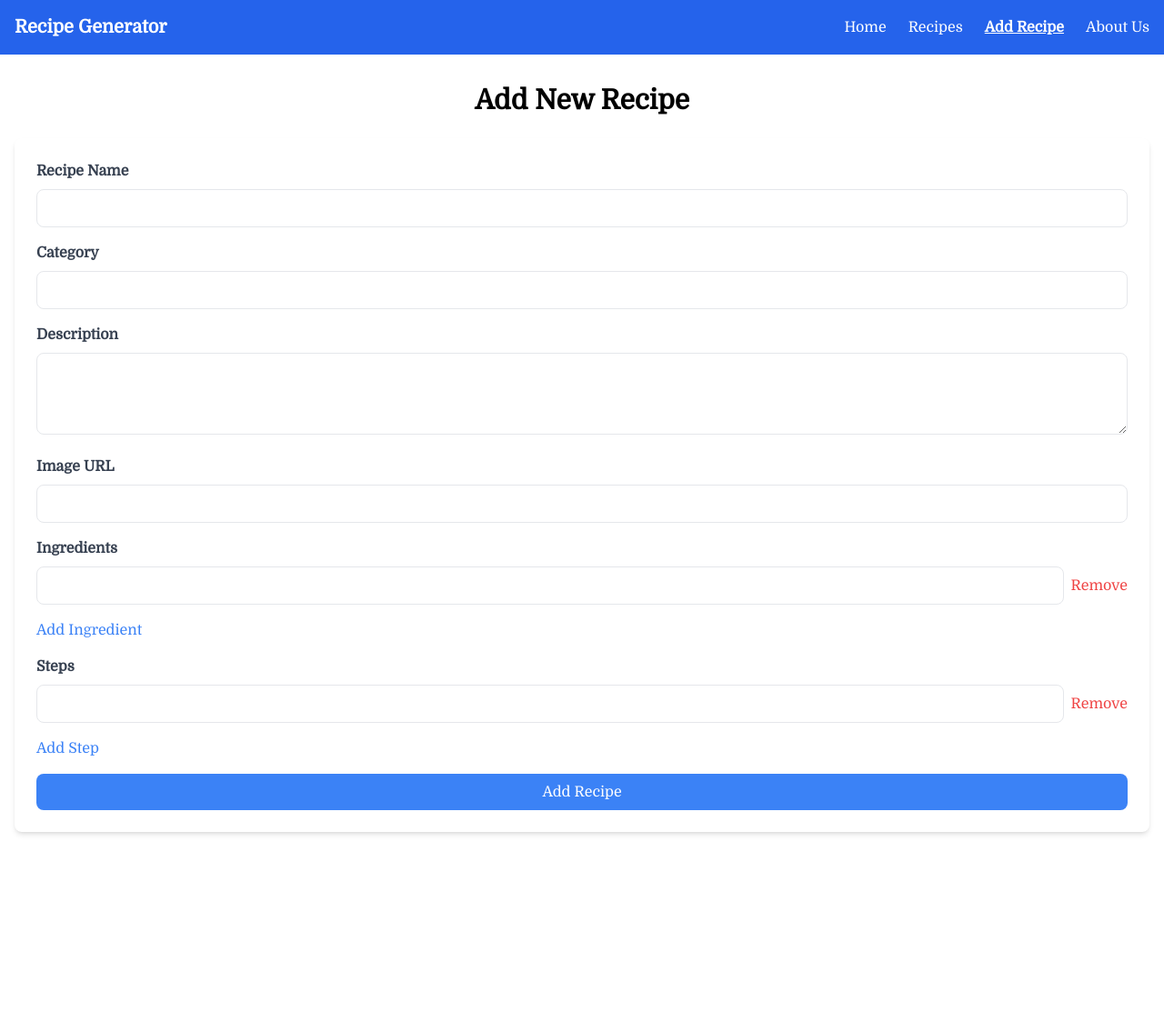
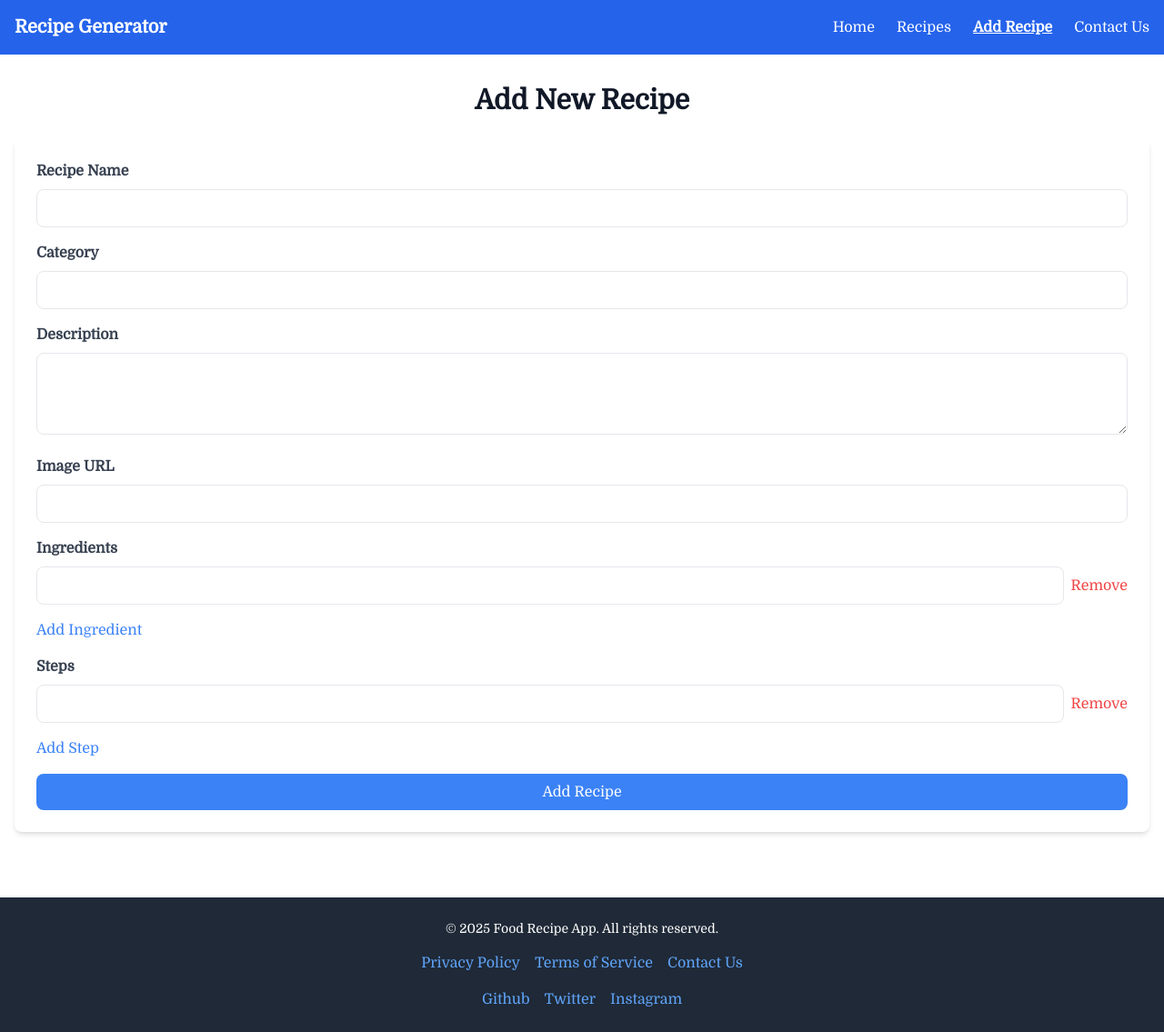
Before and after one commit to Rehman32/food-recipe-mern-app, a React (Create React App) app in the folder frontend/: page /add-recipe in a window 1280 px wide. Shown: the whole page at 91% size. Before the commit the page ends 947 px from the top, so only its background shows below. Built offline with nearby package versions, Linux system fonts and the light colour scheme; no server answers.

Commit message:
2nd commit improving the feature

```diff
--- a/frontend/src/App.js
+++ b/frontend/src/App.js
@@ -5,6 +5,10 @@ import RecipeList from "./pages/RecipeList";
 import { RecipeProvider } from "./context/RecipeContext";
 import RecipeDetails from "./components/RecipeDetail";
 import AddRecipes from "./pages/AddRecipes";
+import SearchBar from "./components/searchbar";
+import Footer from "./components/Footer";
+import ContactUs from "./pages/ContactUs";
+
 export default function App() {
   return (
     <RecipeProvider>
@@ -24,17 +28,18 @@ export default function App() {
             path="/recipes"
             element={
               <>
+                <div className="mt-5 flex justify-center">
+                  <SearchBar />
+                </div>
                 <RecipeList />
               </>
             }
           />
           <Route path="/recipes/:id" element={<RecipeDetails />} />
-          <Route
-            path="/add-recipe"
-            element={<AddRecipes/>}
-          />
-          <Route path="/about" element={<h1>Welcome to about Us Page</h1>} />
+          <Route path="/add-recipe" element={<AddRecipes />} />
+          <Route path="/contact" element={<ContactUs />} />
         </Routes>
+        <Footer />
       </BrowserRouter>
     </RecipeProvider>
   );
--- /dev/null
+++ b/frontend/src/components/Footer.js
@@ -0,0 +1,23 @@
+import React from "react";
+
+export default function Footer() {
+  return (
+    <footer className="bg-gray-800 text-white py-6 mt-10">
+      <div className="container mx-auto px-4 text-center">
+        <p className="text-sm">
+          &copy; {new Date().getFullYear()} Food Recipe App. All rights reserved.
+        </p>
+        <div className="mt-4 flex justify-center space-x-4">
+          <a href="#" className="text-blue-400 hover:text-blue-600">Privacy Policy</a>
+          <a href="#" className="text-blue-400 hover:text-blue-600">Terms of Service</a>
+          <a href="/contact" className="text-blue-400 hover:text-blue-600">Contact Us</a>
+        </div>
+        <div className="mt-4">
+          <a href="https://github.com/Rehman32/" className="text-blue-400 hover:text-blue-600 mx-2">Github</a>
+          <a href="https://twitter.com" className="text-blue-400 hover:text-blue-600 mx-2">Twitter</a>
+          <a href="https://instagram.com" className="text-blue-400 hover:text-blue-600 mx-2">Instagram</a>
+        </div>
+      </div>
+    </footer>
+  );
+}
--- a/frontend/src/components/navbar.js
+++ b/frontend/src/components/navbar.js
@@ -43,12 +43,12 @@ export default function Navbar() {
           </li>
           <li>
             <NavLink
-              to="/about"
+              to="/contact"
               className={({ isActive }) =>
                 isActive ? "font-bold underline" : "hover:underline"
               }
             >
-              About Us
+              Contact Us
             </NavLink>
           </li>
         </ul>
@@ -103,13 +103,13 @@ export default function Navbar() {
           </li>
           <li className="p-4 border-t border-blue-400">
             <NavLink
-              to="/about"
+              to="/contact"
               className={({ isActive }) =>
                 isActive ? "font-bold underline" : "hover:underline"
               }
               onClick={() => setIsOpen(false)}
             >
-              About Us
+              Contact Us
             </NavLink>
           </li>
         </ul>
--- a/frontend/src/components/searchbar.js
+++ b/frontend/src/components/searchbar.js
@@ -1,6 +1,12 @@
 import React from "react";
+import { RecipeContext } from "../context/RecipeContext";
+import { useContext } from "react";
 
-export default function SearchBar({ placeholder, value, onChange }) {
+export default function SearchBar() {
+
+  const { searchQuery, setSearchQuery } =
+      useContext(RecipeContext);
+
   return (
     <div className="relative flex items-center w-full max-w-md bg-white rounded-lg overflow-hidden border border-gray-300 focus-within:ring-2 focus-within:ring-blue-500">
       <div className="absolute inset-y-0 start-0 flex items-center ps-3 pointer-events-none">
@@ -22,9 +28,9 @@ export default function SearchBar({ placeholder, value, onChange }) {
       </div>
       <input
         type="search"
-        placeholder={placeholder || "Search..."}
-        value={value}
-        onChange={(e) => onChange(e.target.value)}
+        placeholder={"Search Recipes by name or category..."}
+        value={searchQuery}
+        onChange={(e)=>setSearchQuery(e.target.value)}
         id="default-search"
         className="block w-full p-4 ps-10 text-sm text-gray-900 border border-gray-300 rounded-lg bg-gray-50 focus:ring-blue-500 focus:border-blue-500 dark:bg-gray-700 dark:border-gray-600 dark:placeholder-gray-400 dark:text-white dark:focus:ring-blue-500 dark:focus:border-blue-500"
 
--- a/frontend/src/index.css
+++ b/frontend/src/index.css
@@ -1,6 +1,10 @@
-
 @import url('https://fonts.googleapis.com/css2?family=Domine&display=swap');
 
 @tailwind base;
 @tailwind components;
 @tailwind utilities;
+
+/* Custom styles */
+body {
+  @apply bg-white text-gray-900 dark:bg-gray-700 dark:text-white;
+}
--- a/frontend/src/pages/AddRecipes.js
+++ b/frontend/src/pages/AddRecipes.js
@@ -62,20 +62,24 @@ export default function AddRecipe() {
       setError("All fields are required, including ingredients and steps!");
       return;
     }
-    try{
-      const res=await axios.post('http://localhost:5000/api/recipes',formData);
-      alert('data inserted succesfully');
-    }catch(err){
-      alert('Error while inserting data');
-    }
+
     // Create new recipe object
     const newRecipe = {
-      id: recipes.length + 1,
       ...formData,
       ingredients,
       steps,
     };
 
+    try {
+      const res = await axios.post('http://localhost:5000/api/recipes', newRecipe);
+      alert('Data inserted successfully');
+      // Update recipes context
+      setRecipes([...recipes, res.data]);
+      // Navigate back to the recipe list
+      navigate("/recipes");
+    } catch (err) {
+      alert('Error while inserting data');
+    }
   };
 
   return (
--- /dev/null
+++ b/frontend/src/pages/ContactUs.js
@@ -0,0 +1,41 @@
+import React from "react";
+
+export default function ContactUs() {
+  return (
+    <div className="container mx-auto px-4 py-8">
+      <h1 className="text-3xl font-bold mb-6 text-center">Contact Us</h1>
+      <form className="bg-white shadow-md rounded-lg p-6">
+        <div className="mb-4">
+          <label className="block text-gray-700 font-bold mb-2">Name</label>
+          <input
+            type="text"
+            name="name"
+            className="w-full px-4 py-2 border rounded-lg focus:outline-none focus:ring-2 focus:ring-blue-500"
+          />
+        </div>
+        <div className="mb-4">
+          <label className="block text-gray-700 font-bold mb-2">Email</label>
+          <input
+            type="email"
+            name="email"
+            className="w-full px-4 py-2 border rounded-lg focus:outline-none focus:ring-2 focus:ring-blue-500"
+          />
+        </div>
+        <div className="mb-4">
+          <label className="block text-gray-700 font-bold mb-2">Message</label>
+          <textarea
+            name="message"
+            className="w-full px-4 py-2 border rounded-lg focus:outline-none focus:ring-2 focus:ring-blue-500"
+            rows="4"
+          ></textarea>
+        </div>
+        <button
+          type="submit"
+          className="w-full bg-blue-500 text-white px-4 py-2 rounded-lg hover:bg-blue-600 transition"
+        >
+          Send Message
+        </button>
+      </form>
+    </div>
+  );
+}
--- a/frontend/src/pages/RecipeList.js
+++ b/frontend/src/pages/RecipeList.js
@@ -1,16 +1,21 @@
-import { useContext, useState } from "react";
+import { useContext, useState, useEffect } from "react";
 import RecipeCard from "../components/RecipeCard";
 import { RecipeContext } from "../context/RecipeContext";
 import SearchBar from "../components/searchbar";
 
 export default function RecipeList() {
-  const {filteredRecipes, searchQuery, setSearchQuery } =
+  const { filteredRecipes, searchQuery, setSearchQuery } =
     useContext(RecipeContext);
 
   const [currentPage, setCurrentPage] = useState(1);
   const recipesPerPage = 9;
 
-  //paginaton logic
+  // Reset current page to 1 when search query changes
+  useEffect(() => {
+    setCurrentPage(1);
+  }, [searchQuery]);
+
+  // Pagination logic
   const indexOfLastRecipe = currentPage * recipesPerPage;
   const indexOfFirstRecipe = indexOfLastRecipe - recipesPerPage;
   const currentRecipe = filteredRecipes.slice(
@@ -18,21 +23,21 @@ export default function RecipeList() {
     indexOfLastRecipe
   );
   const totalPages = Math.ceil(filteredRecipes.length / recipesPerPage);
+
   return (
     <div className="container mx-auto px-4 py-8">
-      <div className="flex justify-center">
-      <SearchBar
-        placeholder="Search recipe by name or catageory..."
-        onChange={setSearchQuery}
-        value={searchQuery}
-      />
-      </div>
-
+      {/* <div className="flex justify-center">
+        <SearchBar
+          placeholder="Search recipe by name or category..."
+          onChange={setSearchQuery}
+          value={searchQuery}
+        />
+      </div> */}
 
       {/* Recipe Grid */}
       <div className="grid grid-cols-1 sm:grid-cols-2 md:grid-cols-3 gap-6 mt-10">
         {currentRecipe.length > 0 ? (
-          currentRecipe.map((recipe,index) => (
+          currentRecipe.map((recipe, index) => (
             <RecipeCard key={index} recipe={recipe} />
           ))
         ) : (
--- a/frontend/src/pages/home.js
+++ b/frontend/src/pages/home.js
@@ -1,4 +1,3 @@
-
 import { useContext } from "react";
 import SearchBar from "../components/searchbar";
 import RecipeCard from "../components/RecipeCard";
@@ -57,11 +56,7 @@ export default function Home() {
       </div>
         {/* Filtered Results */}
         <div className="container mx-auto px-4 py-8">
-        <h2 className="text-2xl font-bold mb-6 text-center">
-          {searchQuery
-            ? `Showing results for "${searchQuery}"`
-            : "Popular Recipes"}
-        </h2>
+
         <div className="grid grid-cols-1 sm:grid-cols-2 md:grid-cols-3 gap-6">
           {filteredRecipes.length > 0 ? (
             filteredRecipes.map((recipe) => (
```
Also changed, not shown: frontend/src/pages/RecipeDetails.js (added), 2 other files (tests, documents, lock files or other folders).
